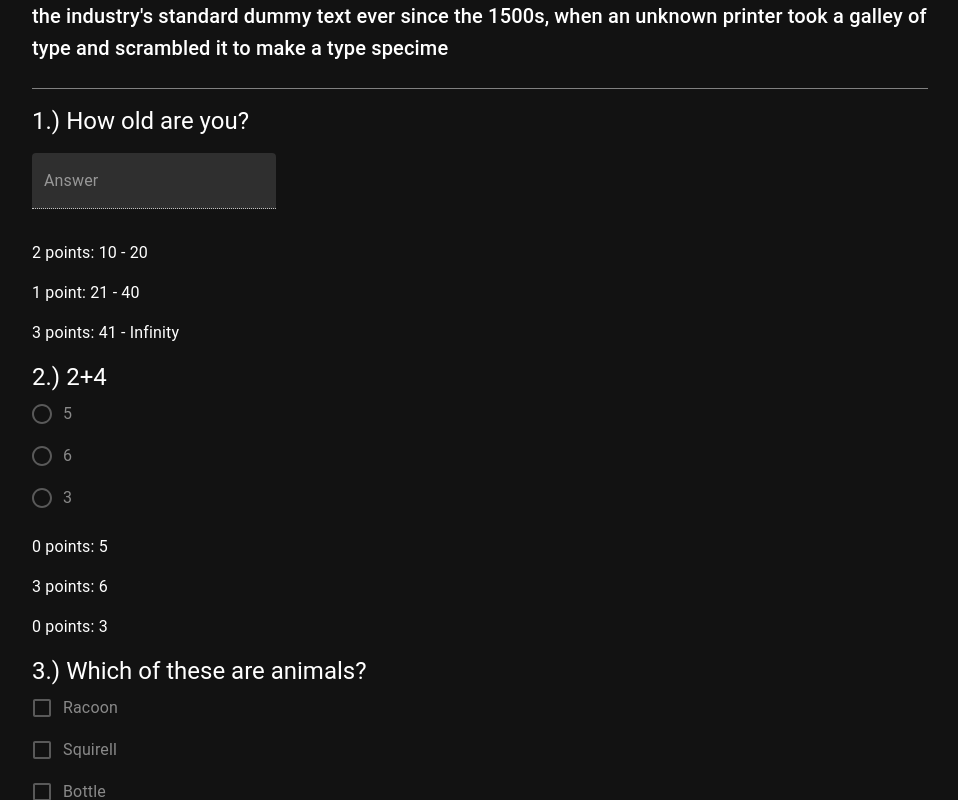
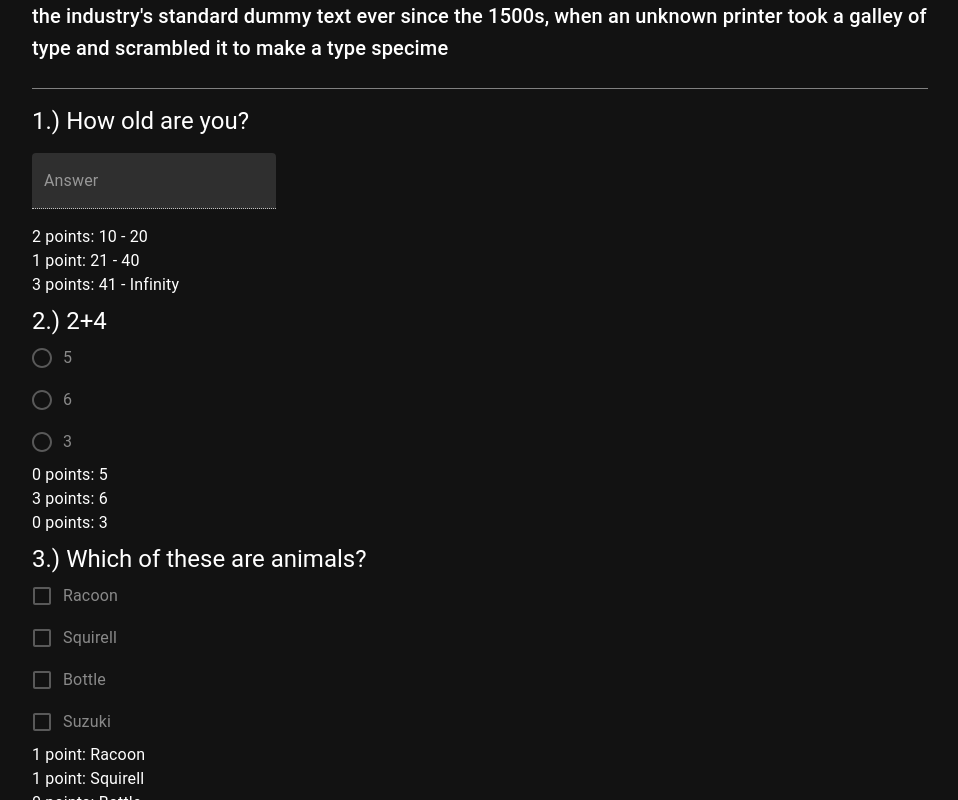
Before and after one commit to ronikiienko/tests_app, a React (Vite) app: page / in a window 1280 px wide. Both pictures are taken after a click on the button "FINISH TEST". Shown: the part 404-1204 px from the top of the page, without its empty margins (160-1118 px from the left). Built offline with nearby package versions, Linux system fonts and the light colour scheme.

Commit message:
make revealed answers with mui

```diff
--- a/src/components/passTest/Answers.jsx
+++ b/src/components/passTest/Answers.jsx
@@ -1,4 +1,4 @@
-import {Checkbox, FormControlLabel, FormGroup, Radio, RadioGroup, TextField} from '@mui/material';
+import {Checkbox, FormControlLabel, FormGroup, Radio, RadioGroup, TextField, Typography} from '@mui/material';
 import {nanoid} from 'nanoid';
 import React from 'react';
 import {capitalizeFirstLetter} from '../../utils.js';
@@ -56,11 +56,11 @@ export default function Answers({questionIndex, setMarks, isInProcess, questionD
     let revealedAnswers = answersData.map((answerData, index) => {
         let isChosen = checkIfAnswerChosen(answerData);
         return (
-            <p key={index}>
+            <Typography variant='body1' key={index}>
                 {`${answerData.mark} ${answerData.mark === 1 ? 'point' : 'points'}:
                        ${answersType === 'number' ? `${answerData.min} - ${answerData.max}` : answerData.answer}
                        ${isChosen ? 'chosen' : ''}`}
-            </p>
+            </Typography>
         );
     });
 
@@ -162,6 +162,7 @@ export default function Answers({questionIndex, setMarks, isInProcess, questionD
                         let answerText = answerData.answer;
                         return (
                             <FormControlLabel
+                                key={id}
                                 control={
                                     <Radio
                                         value={answerText}
@@ -190,6 +191,7 @@ export default function Answers({questionIndex, setMarks, isInProcess, questionD
                         let answerText = answerData.answer;
                         return (
                             <FormControlLabel
+                                key={id}
                                 control={
                                     <Checkbox
                                         value={answerText}
--- a/src/components/passTest/Results.jsx
+++ b/src/components/passTest/Results.jsx
@@ -3,6 +3,7 @@ import ReactConfetti from 'react-confetti';
 
 
 export default function Results({marks, testConfigs}) {
+    const [confettiOpacity, setConfettiOpacity] = React.useState(1)
     let maximumMark = 0;
     testConfigs.questions.map(question => {
         let questionMarks = [];
@@ -22,7 +23,7 @@ export default function Results({marks, testConfigs}) {
 
     return (
         <>
-            {marksSum / maximumMark >= 0.9 && <ReactConfetti/>}
+            {marksSum / maximumMark >= 0.9 && <ReactConfetti wind={0.01} numberOfPieces={200} run={false}/>}
             <h2>{result[0].resultName}</h2>
             <p>{result[0].resultDescription}</p>
             <p>You've got: {marksSum} out of {maximumMark} points</p>
--- a/src/style.css
+++ b/src/style.css
@@ -9,3 +9,6 @@ html {
 body {
     overflow-x: hidden;
 }
+.hidden {
+    display: none;
+}
```
